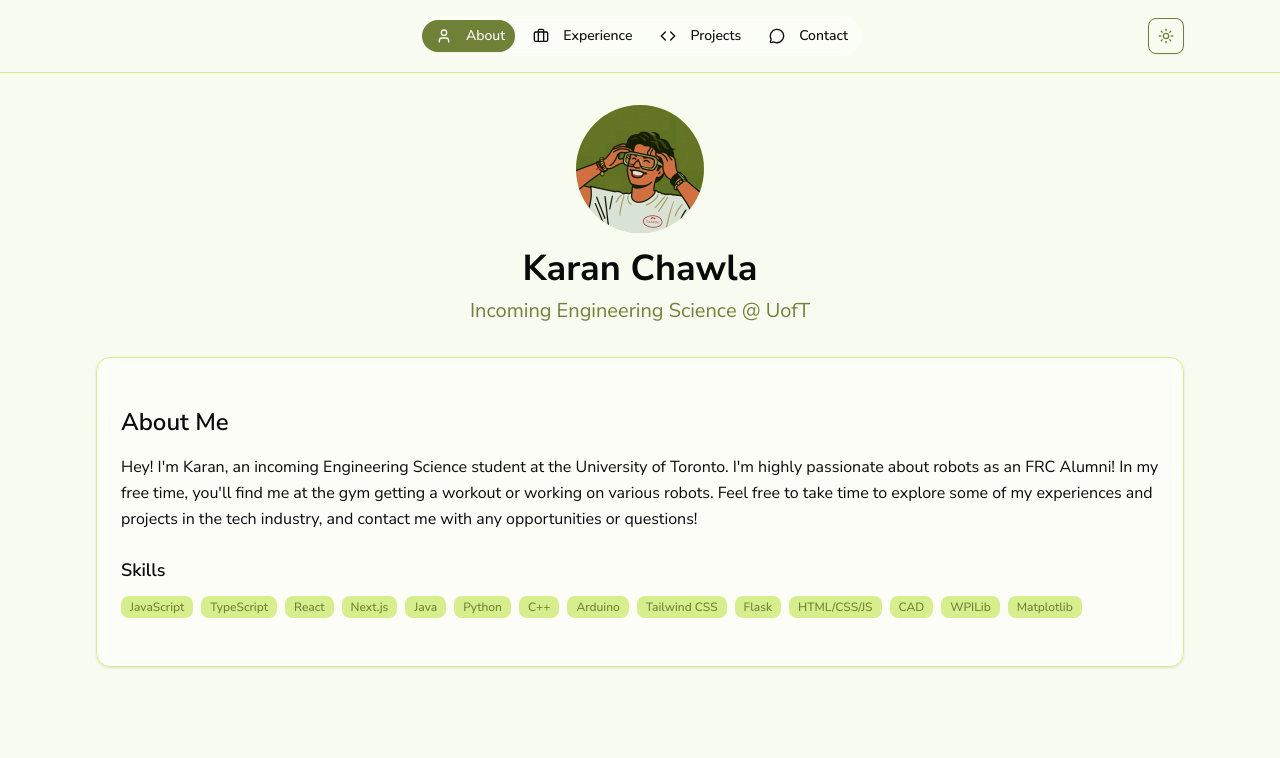
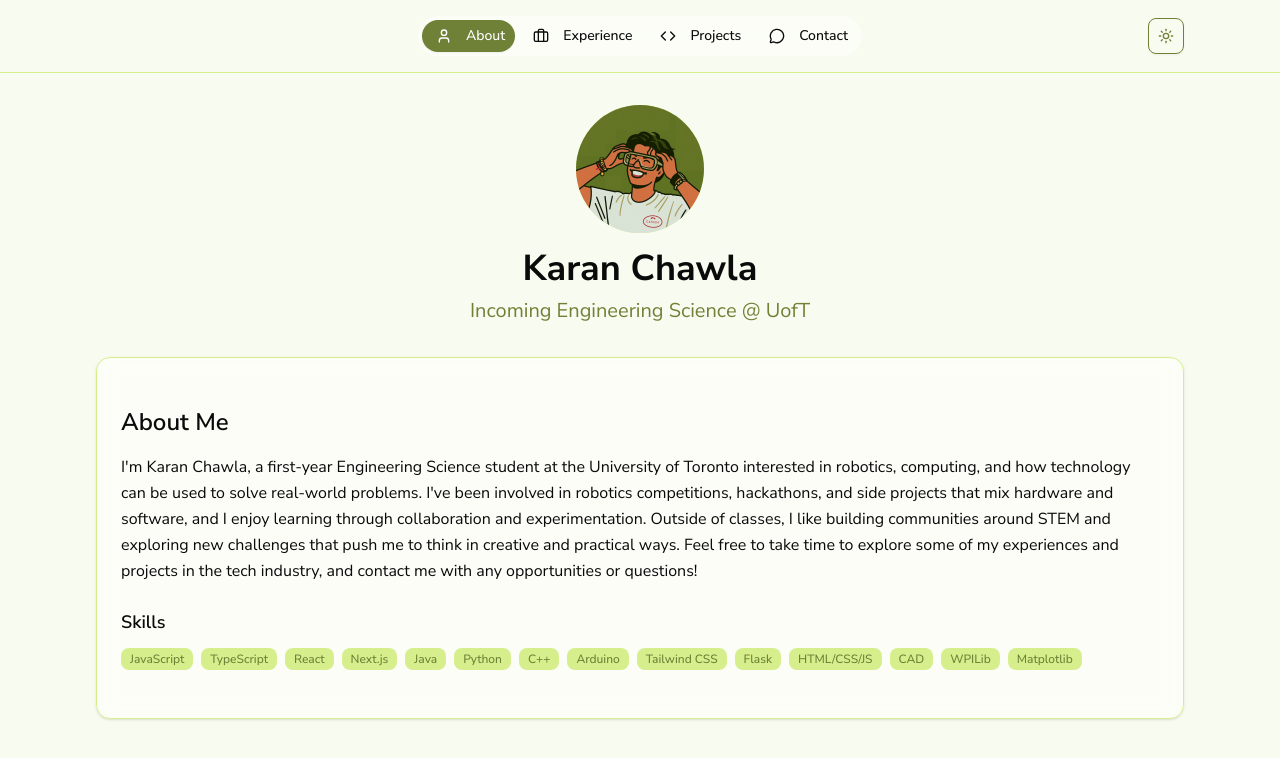
Before and after one commit to KaranChawlaD/Personal-Website-V2, a Next.js app: page / in a window 1280 px wide. Shown: the top 758 px of the page. Built offline with nearby package versions, Linux system fonts and the light colour scheme.

Commit message:
edit: about me

```diff
--- a/app/page.tsx
+++ b/app/page.tsx
@@ -157,13 +157,18 @@ export default function PersonalWebsite() {
                   About Me
                 </h2>
                 <p className="text-text/80 dark:text-text/80 leading-relaxed mb-6">
-                  Hey! I&apos;m Karan, an incoming Engineering Science student
-                  at the University of Toronto. I&apos;m highly passionate about
-                  robots as an FRC Alumni! In my free time, you&apos;ll find me
-                  at the gym getting a workout or working on various robots.
-                  Feel free to take time to explore some of my experiences and
-                  projects in the tech industry, and contact me with any
-                  opportunities or questions!
+                  I&apos;m Karan Chawla, a first-year Engineering Science
+                  student at the University of Toronto interested in robotics,
+                  computing, and how technology can be used to solve real-world
+                  problems. I&apos;ve been involved in robotics competitions,
+                  hackathons, and side projects that mix hardware and software,
+                  and I enjoy learning through collaboration and
+                  experimentation. Outside of classes, I like building
+                  communities around STEM and exploring new challenges that push
+                  me to think in creative and practical ways. Feel free to take
+                  time to explore some of my experiences and projects in the
+                  tech industry, and contact me with any opportunities or
+                  questions!
                 </p>
                 <div>
                   <h3 className="text-lg font-semibold text-text dark:text-text mb-3">
```
